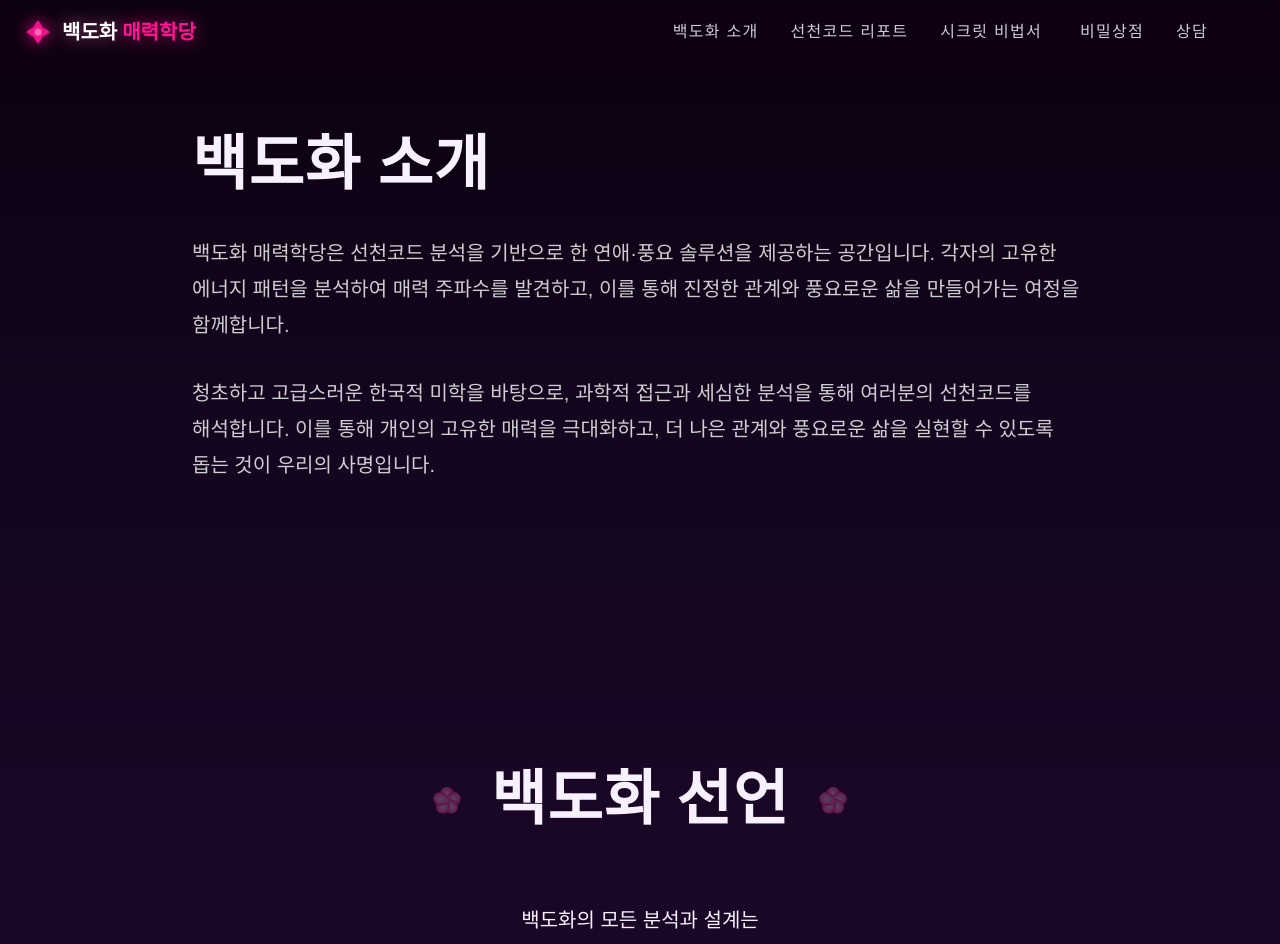
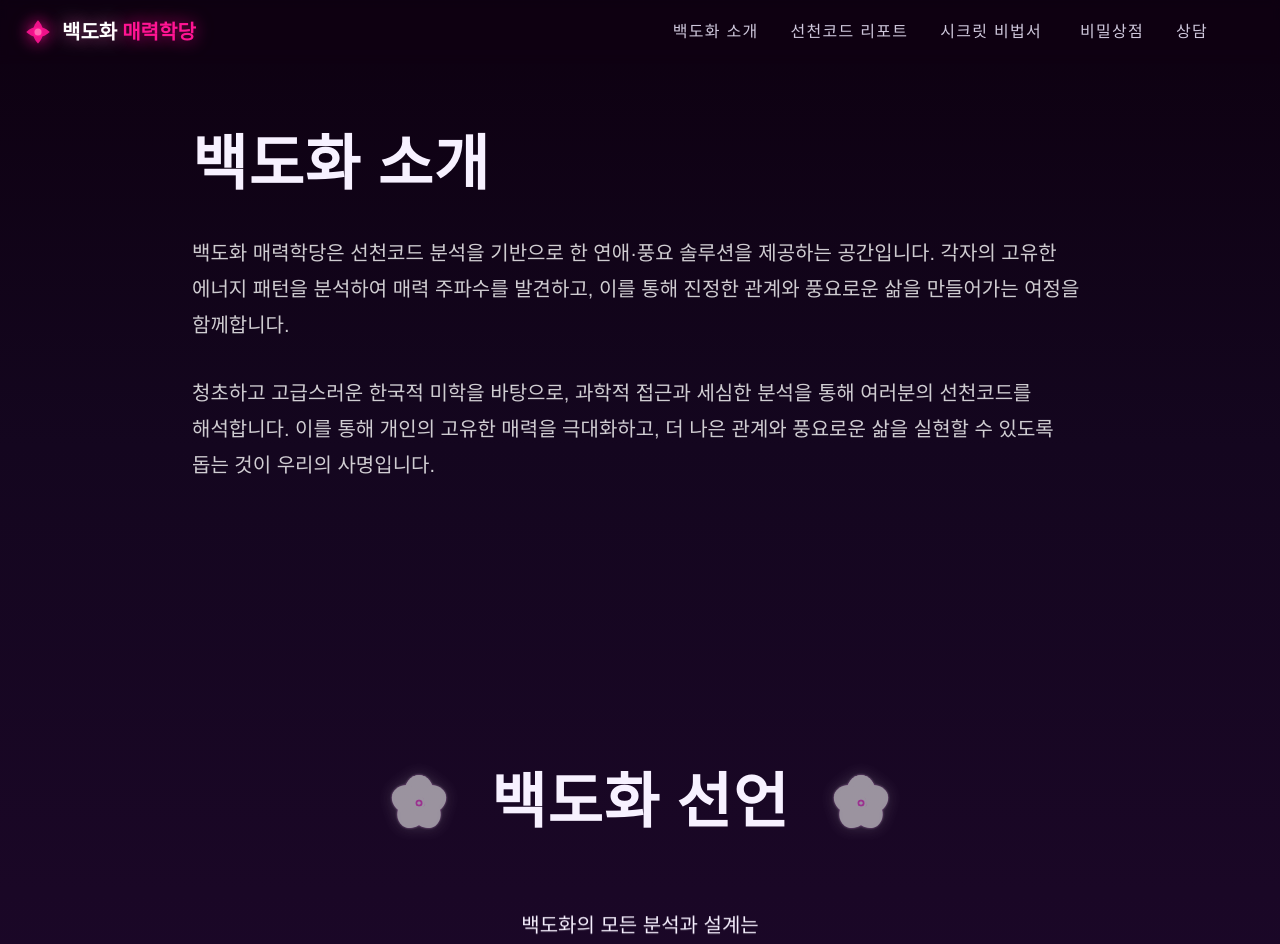
Before and after one commit to woolbo100/buzasun, a Next.js app: page /about in a window 1280 px wide. Shown: the top 944 px of the page. Built offline with nearby package versions, Linux system fonts and the light colour scheme.

Commit message:
update design

```diff
--- a/components/About.tsx
+++ b/components/About.tsx
@@ -14,21 +14,30 @@ export default function About() {
       <div className="container mx-auto max-w-5xl">
         {/* 메인 타이틀 */}
         <Reveal delayMs={100}>
-          <div className="flex items-center justify-center gap-4 md:gap-6 mb-16">
+          <div className="flex items-center justify-center gap-4 md:gap-8 mb-16">
             {/* 왼쪽 꽃 아이콘 */}
             <div
               className="flex-shrink-0"
               style={{
-                opacity: 0.3,
+                opacity: 0.6,
+                filter: 'brightness(1.3) contrast(0.9)',
               }}
             >
               <BaekdohwaFlowerMark
-                size={40}
+                size={80}
                 className="hidden md:block"
+                bright={true}
+                style={{
+                  filter: 'drop-shadow(0 0 8px rgba(255, 255, 255, 0.3))',
+                }}
               />
               <BaekdohwaFlowerMark
-                size={28}
+                size={56}
                 className="block md:hidden"
+                bright={true}
+                style={{
+                  filter: 'drop-shadow(0 0 6px rgba(255, 255, 255, 0.3))',
+                }}
               />
             </div>
 
@@ -47,16 +56,25 @@ export default function About() {
             <div
               className="flex-shrink-0"
               style={{
-                opacity: 0.3,
+                opacity: 0.6,
+                filter: 'brightness(1.3) contrast(0.9)',
               }}
             >
               <BaekdohwaFlowerMark
-                size={40}
+                size={80}
                 className="hidden md:block"
+                bright={true}
+                style={{
+                  filter: 'drop-shadow(0 0 8px rgba(255, 255, 255, 0.3))',
+                }}
               />
               <BaekdohwaFlowerMark
-                size={28}
+                size={56}
                 className="block md:hidden"
+                bright={true}
+                style={{
+                  filter: 'drop-shadow(0 0 6px rgba(255, 255, 255, 0.3))',
+                }}
               />
             </div>
           </div>
--- a/components/BaekdohwaFlowerMark.tsx
+++ b/components/BaekdohwaFlowerMark.tsx
@@ -6,9 +6,11 @@ type Props = {
   /** svg size (px) */
   size?: number;
   style?: React.CSSProperties;
+  /** 밝은 흰색 느낌의 그라데이션 사용 */
+  bright?: boolean;
 };
 
-export default function BaekdohwaFlowerMark({ className = "", size = 44, style }: Props) {
+export default function BaekdohwaFlowerMark({ className = "", size = 44, style, bright = false }: Props) {
   return (
     <svg
       width={size}
@@ -20,12 +22,22 @@ export default function BaekdohwaFlowerMark({ className = "", size = 44, style }
       role="img"
     >
       <defs>
-        {/* 핫핑크→연핑크 그라데이션 */}
+        {/* 핫핑크→연핑크 그라데이션 (밝은 흰색 느낌) */}
         <radialGradient id="petalGrad" cx="50%" cy="40%" r="70%">
-          <stop offset="0%" stopColor="#ffd1ea" />
-          <stop offset="40%" stopColor="#ff64b6" />
-          <stop offset="75%" stopColor="#ff1e9a" />
-          <stop offset="100%" stopColor="#b8006b" />
+          <stop offset="0%" stopColor="#ffffff" />
+          <stop offset="30%" stopColor="#ffe0f0" />
+          <stop offset="60%" stopColor="#ffb6d9" />
+          <stop offset="85%" stopColor="#ff69b4" />
+          <stop offset="100%" stopColor="#ff1493" />
+        </radialGradient>
+
+        {/* About 섹션용 밝은 그라데이션 */}
+        <radialGradient id="petalGradBright" cx="50%" cy="40%" r="70%">
+          <stop offset="0%" stopColor="#ffffff" />
+          <stop offset="25%" stopColor="#fff5f8" />
+          <stop offset="50%" stopColor="#ffe0f0" />
+          <stop offset="75%" stopColor="#ffb6d9" />
+          <stop offset="100%" stopColor="#ff69b4" />
         </radialGradient>
 
         {/* 자개(나전) 느낌의 은은한 무지개 하이라이트 */}
@@ -74,7 +86,7 @@ export default function BaekdohwaFlowerMark({ className = "", size = 44, style }
               C -14 8, -30 -10, -34 -28
               C -38 -48, -20 -70, 0 -70
               Z"
-            fill="url(#petalGrad)"
+            fill={bright ? "url(#petalGradBright)" : "url(#petalGrad)"}
             opacity="0.98"
           />
           {/* 자개 하이라이트 오버레이 */}
```
